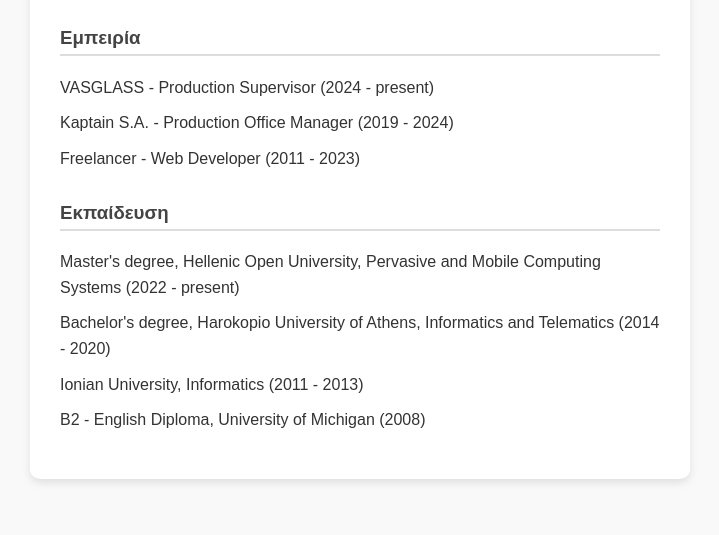
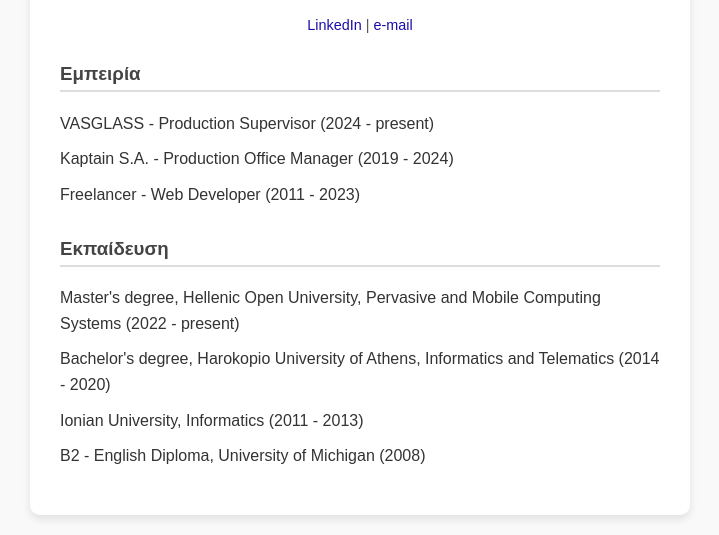
Before and after one commit to Vasilis-Kovas/VasileiosKovas-CV, a plain HTML site: page index.html in a window 1280 px wide. Shown: the part 291-826 px from the top of the page, without its empty margins (280-999 px from the left). Before the commit the page ends 800 px from the top, so only its background shows below. Drawn offline with Linux system fonts and the light colour scheme.

Commit message:
Update index.html

```diff
--- a/index.html
+++ b/index.html
@@ -4,7 +4,15 @@
     <meta charset="UTF-8">
     <meta name="viewport" content="width=device-width, initial-scale=1.0">
     <title>Βιογραφικό Vasileios Kovas</title>
+
+    <!-- Favicon για τη σελίδα -->
+    <link rel="icon" href="favicon.ico" type="image/x-icon">
+
+    <!-- Favicon για το LinkedIn (προαιρετικό, αν θέλεις να εμφανίζεται στο link του LinkedIn) -->
+    <link rel="icon" href="linkedin.ico" type="image/x-icon" sizes="16x16">
+
     <style>
+        /* Προσθήκη CSS εδώ όπως πριν */
         body {
             font-family: Arial, sans-serif;
             background-color: #f9f9f9;
@@ -58,6 +66,15 @@
             margin: 10px 0;
             line-height: 1.6;
         }
+        .contact-info {
+            margin-top: 15px;
+            font-size: 0.9em;
+            color: #555;
+        }
+        .contact-info a {
+            color: #1a0dab;
+            text-decoration: none;
+        }
     </style>
 </head>
 <body>
@@ -65,6 +82,12 @@
         <img src="vk.jpeg" alt="Vasileios Kovas Photo">
         <h1>Vasileios Kovas</h1>
         <h2>Production Supervisor @VASGLASS</h2>
+
+        <!-- Προσθήκη LinkedIn και Email -->
+        <div class="contact-info">
+            <p><a href="https://www.linkedin.com/in/vasilis-kovas" target="_blank">LinkedIn</a> |
+               <a href="mailto:vkovas@bitrate.gr">e-mail</a></p>
+        </div>
 
         <h3>Εμπειρία</h3>
         <ul>
```
